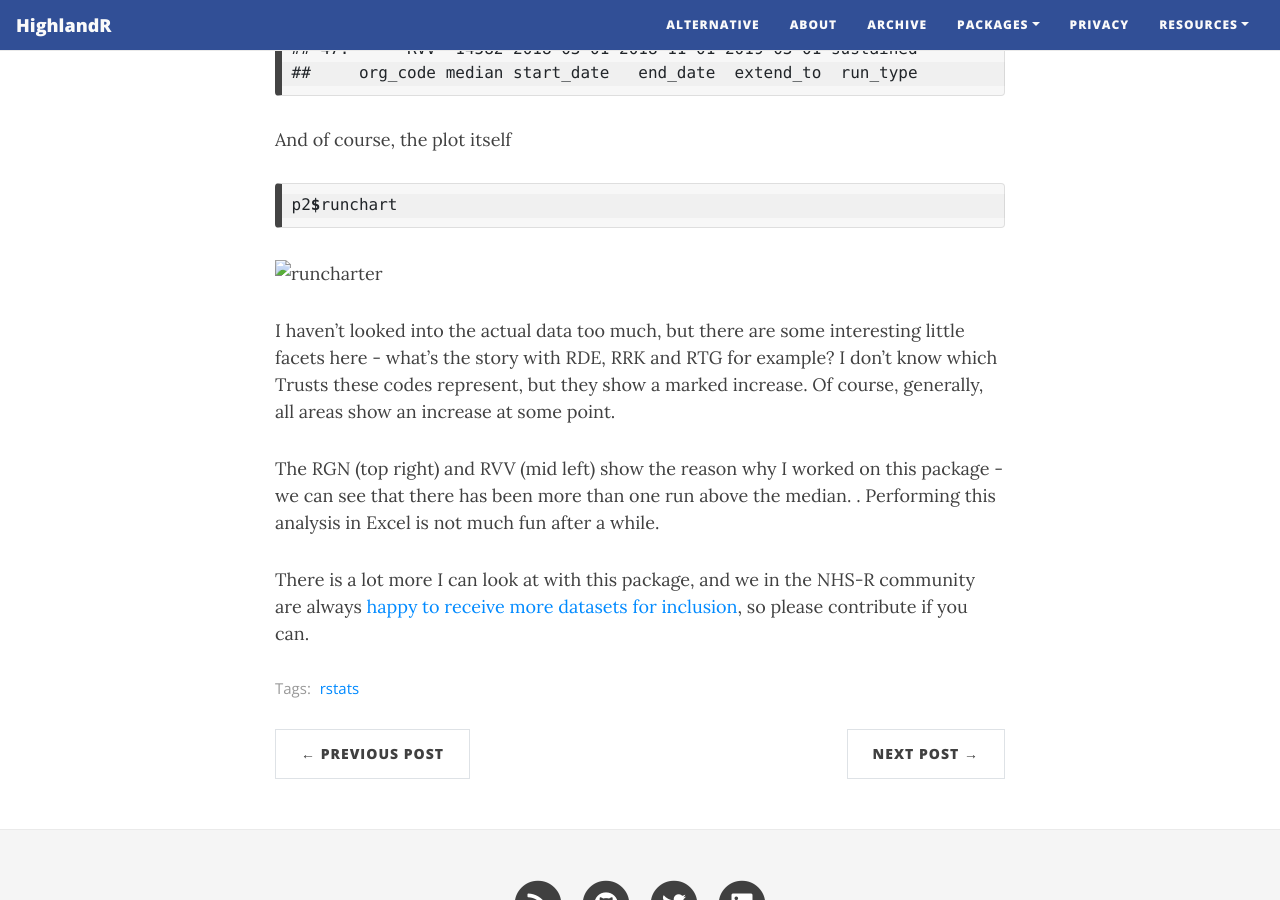
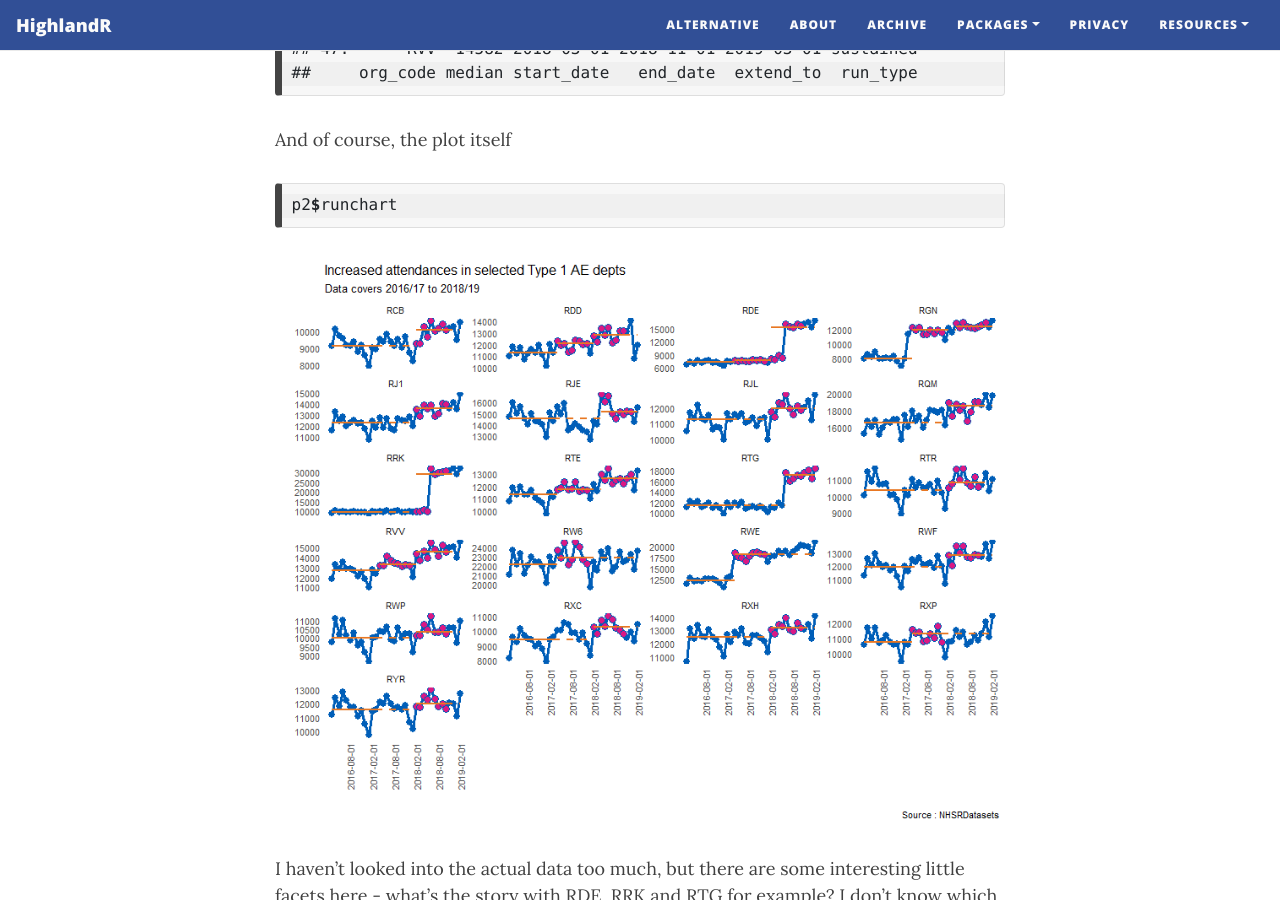
Before and after one commit to johnmackintosh/johnmackintosh.github.io, a Jekyll site: the page built from _posts/2019-12-03-Plotting-NHSRDatasets-with-runcharter.md, in a window 1280 px wide and 900 px high, scrolled down 5685 px. Built offline with Jekyll 4.4.1, drawn with Linux system fonts in a browser that asks for light colours; nearby versions of some CDN libraries; comment, search, counter and statistics services are not loaded.

Commit message:
Update 2019-12-03-Plotting-NHSRDatasets-with-runcharter.md

````diff
--- a/_posts/2019-12-03-Plotting-NHSRDatasets-with-runcharter.md
+++ b/_posts/2019-12-03-Plotting-NHSRDatasets-with-runcharter.md
@@ -249,7 +249,7 @@ itself
 p2$runchart
 ```
 
-![runcharter]({{site.baseurl}}/img/20191203-runcharter.png)
+![runcharter]({{site.baseurl}}/assets/img/20191203-runcharter.png)
 
 
 
````
